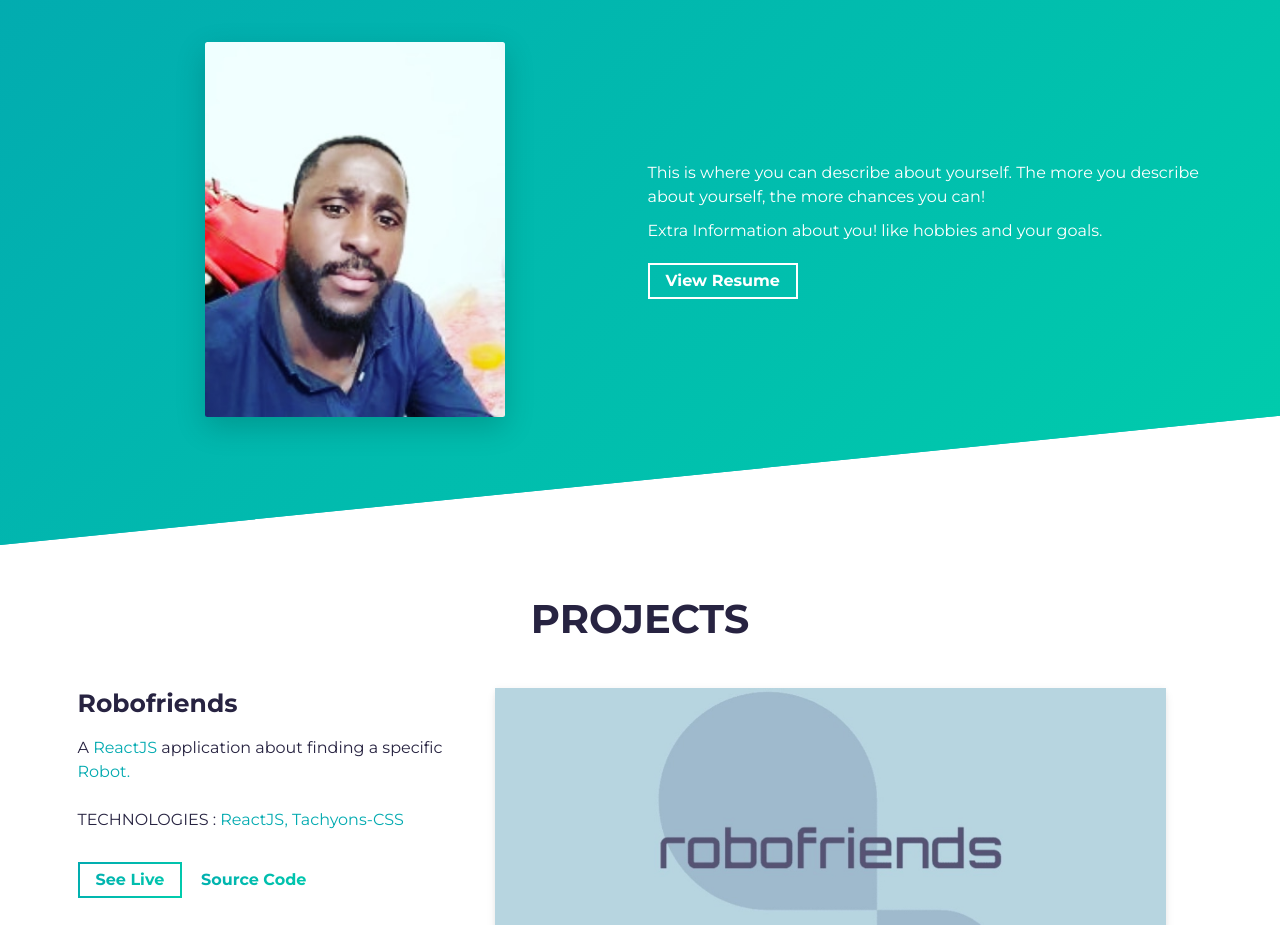
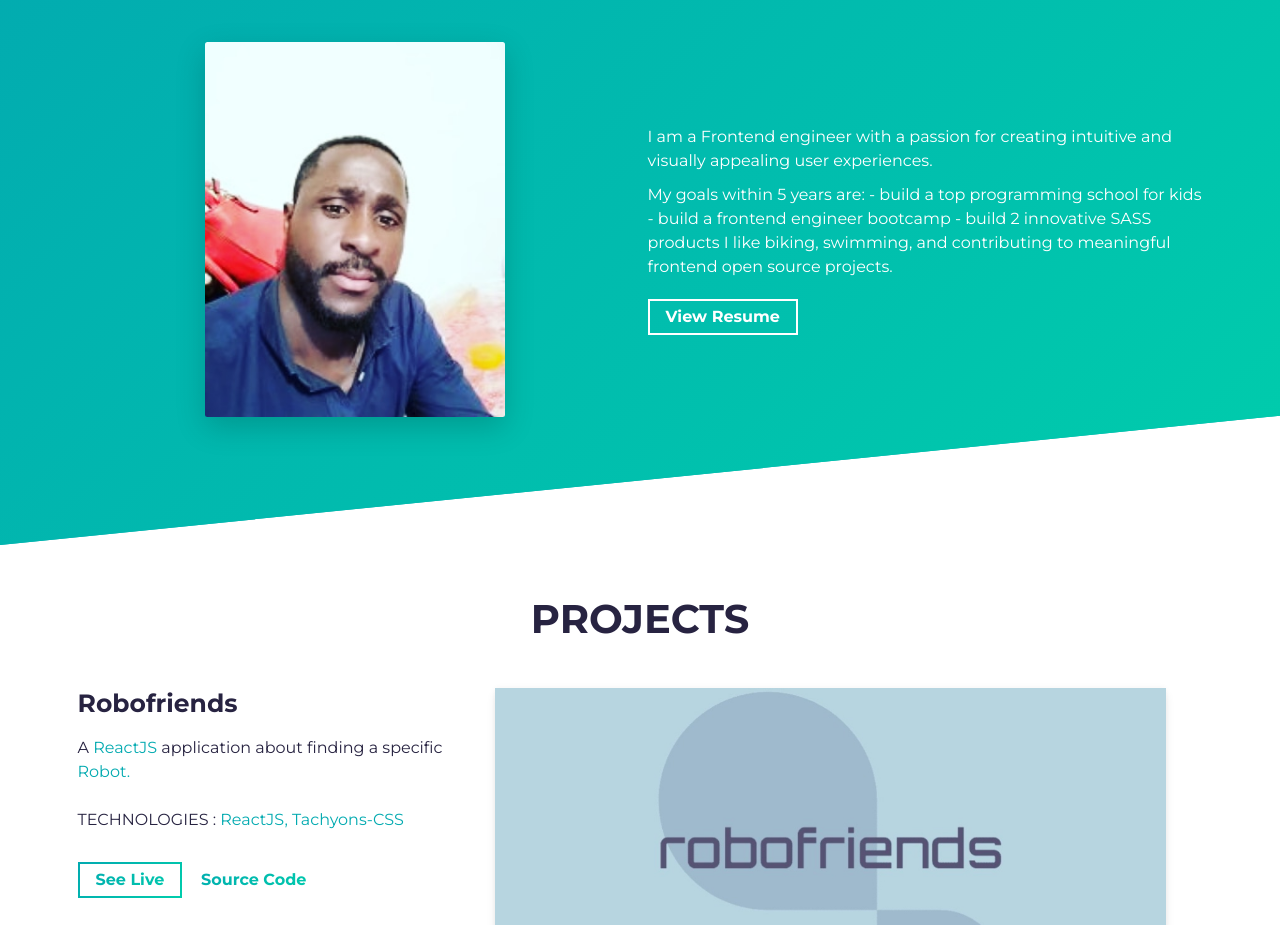
Before and after one commit to jonasfounkeu/sampleformyporfolio, a website built with Parcel: page src/index.html in a window 1280 px wide. Shown: the part 901-1826 px from the top of the page. Built offline with nearby package versions, Linux system fonts and the light colour scheme.

Commit message:
new updates

```diff
--- a/src/index.html
+++ b/src/index.html
@@ -68,11 +68,18 @@
         <div class="col-md-6 col-sm-12">
           <div class="about-wrapper__info load-hidden">
             <p class="about-wrapper__info-text">
-              This is where you can describe about yourself. The more you
-              describe about yourself, the more chances you can!
+              I am a Frontend engineer with a passion for creating
+              intuitive and visually appealing user experiences.
             </p>
             <p class="about-wrapper__info-text">
-              Extra Information about you! like hobbies and your goals.
+              My goals within 5 years are:
+
+              - build a top programming school for kids
+              - build a frontend engineer bootcamp
+              - build 2 innovative SASS products
+
+              I like biking, swimming, and contributing to
+              meaningful frontend open source projects.
             </p>
             <span class="d-flex mt-3">
               <a rel="noreferrer" target="_blank" class="cta-btn cta-btn--resume" href="assets/resume.pdf">
```
Also changed, not shown: 1 other file.
